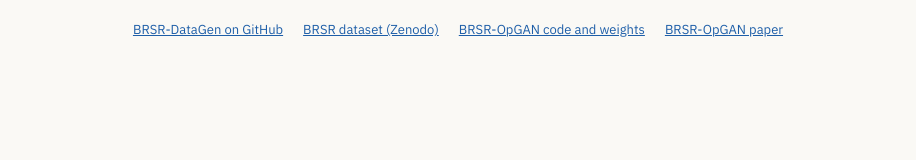
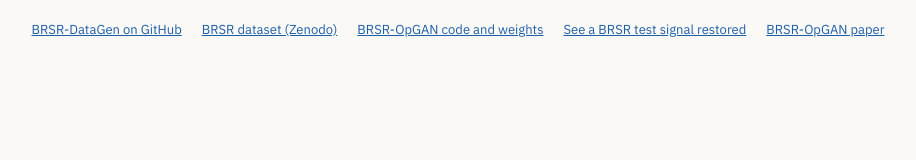
Before and after one commit to MUzairZahid/BRSR-DataGen, a plain HTML site: page scripts/radar_environment_template.html in a window 1280 px wide. Shown: the whole page, without its empty margins (182-1098 px from the left). Drawn offline with Linux system fonts and the light colour scheme.

Commit message:
Link to the restoration page

```diff
--- a/scripts/radar_environment_template.html
+++ b/scripts/radar_environment_template.html
@@ -4,7 +4,7 @@
 <meta charset="utf-8">
 <meta name="viewport" content="width=device-width, initial-scale=1">
 <title>BRSR radar environment: how a Blind Radar Signal Restoration sample is made</title>
-<meta name="description" content="Interactive animation of the BRSR radar signal model: a clean LPI radar waveform (LFM, Costas, BPSK) is corrupted by echo, co-channel interference and AWGN. Real output of BRSR-DataGen, the generator of the BRSR benchmark used by BRSR-OpGAN, CoRe-Net and XCoRe-Net.">
+<meta name="description" content="Interactive animation of the BRSR radar signal model: a clean LPI radar waveform (LFM, Costas, BPSK) is corrupted by echo, co-channel interference and AWGN. Real output of BRSR-DataGen, the generator of the BRSR benchmark used by BRSR-OpGAN and CoRe-Net.">
 <meta property="og:title" content="BRSR radar environment">
 <meta property="og:description" content="How a clean radar pulse becomes one sample of the Blind Radar Signal Restoration (BRSR) benchmark.">
 <link rel="preconnect" href="https://fonts.googleapis.com">
@@ -243,6 +243,7 @@
   <a href="https://github.com/MUzairZahid/BRSR-DataGen">BRSR-DataGen on GitHub</a>
   <a href="https://doi.org/10.5281/zenodo.23010395">BRSR dataset (Zenodo)</a>
   <a href="https://github.com/MUzairZahid/BRSR-OpGAN">BRSR-OpGAN code and weights</a>
+  <a href="https://muzairzahid.github.io/BRSR-OpGAN/brsr_restoration.html">See a BRSR test signal restored</a>
   <a href="https://doi.org/10.1016/j.neunet.2025.107709">BRSR-OpGAN paper</a>
 </footer>
 </main>
```
Also changed, not shown: docs/radar_environment.html (+2 -1 lines), 1 other file.
